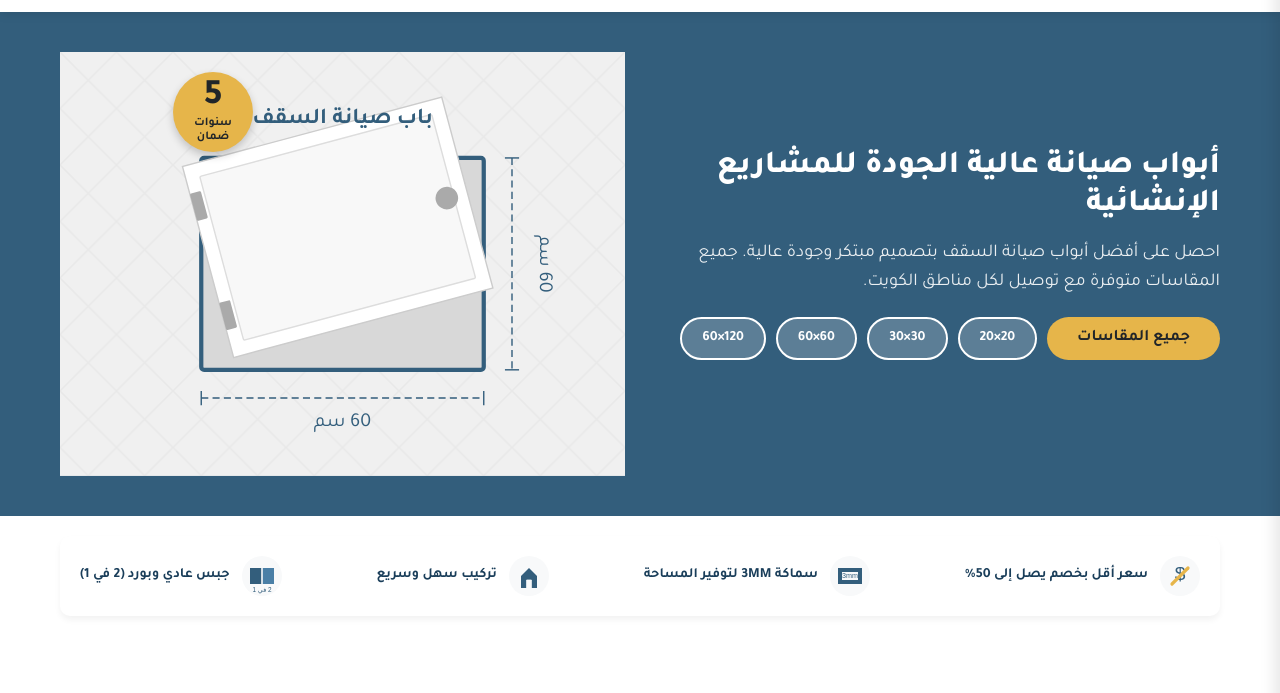
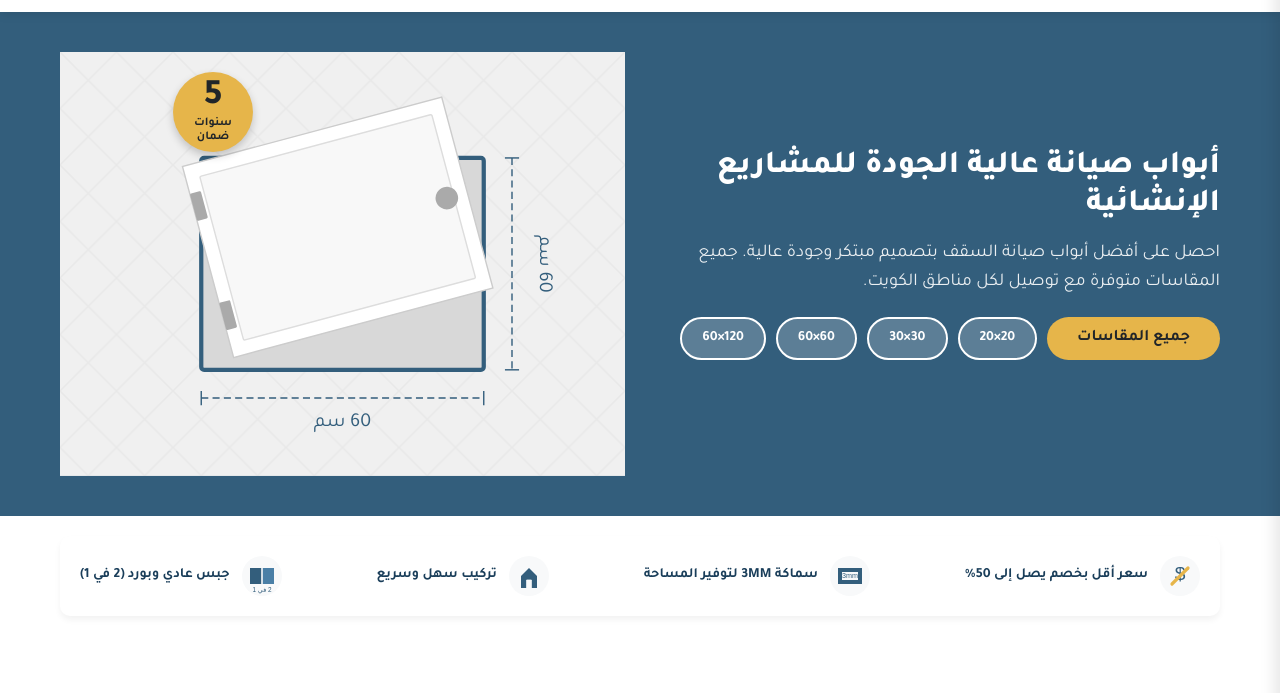
Before and after one commit to AhmaadAlharbi/joreem-sample, a plain HTML site: page index.html in a window 1280 px wide. Shown: the part 68-761 px from the top of the page. Drawn offline with Linux system fonts and the light colour scheme.

Commit message:
Update index.html

```diff
--- a/index.html
+++ b/index.html
@@ -1415,7 +1415,7 @@
                   font-size="16"
                   font-weight="bold"
                 >
-                  باب صيانة السقف
+
                 </text>
               </svg>
             </div>
```
